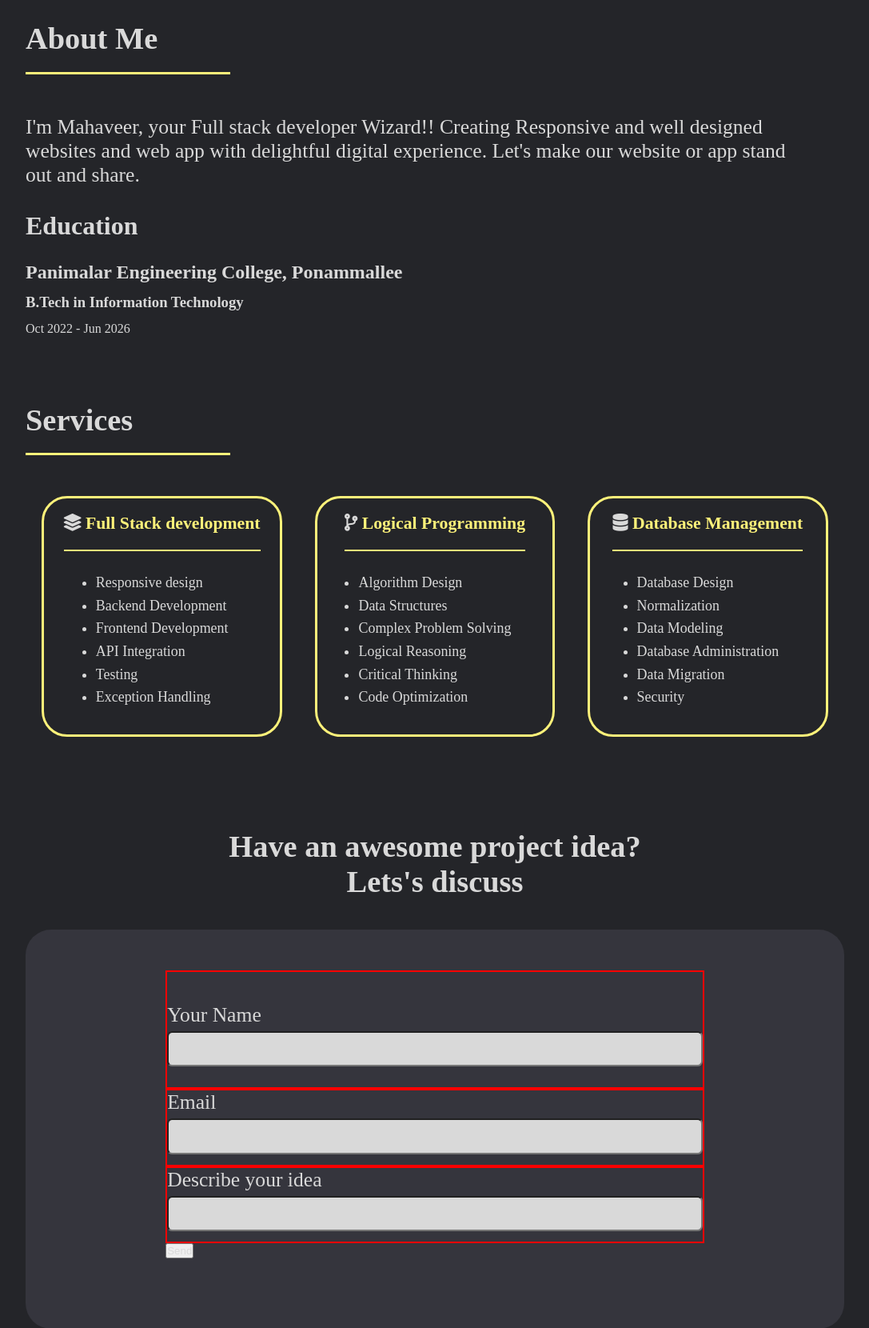
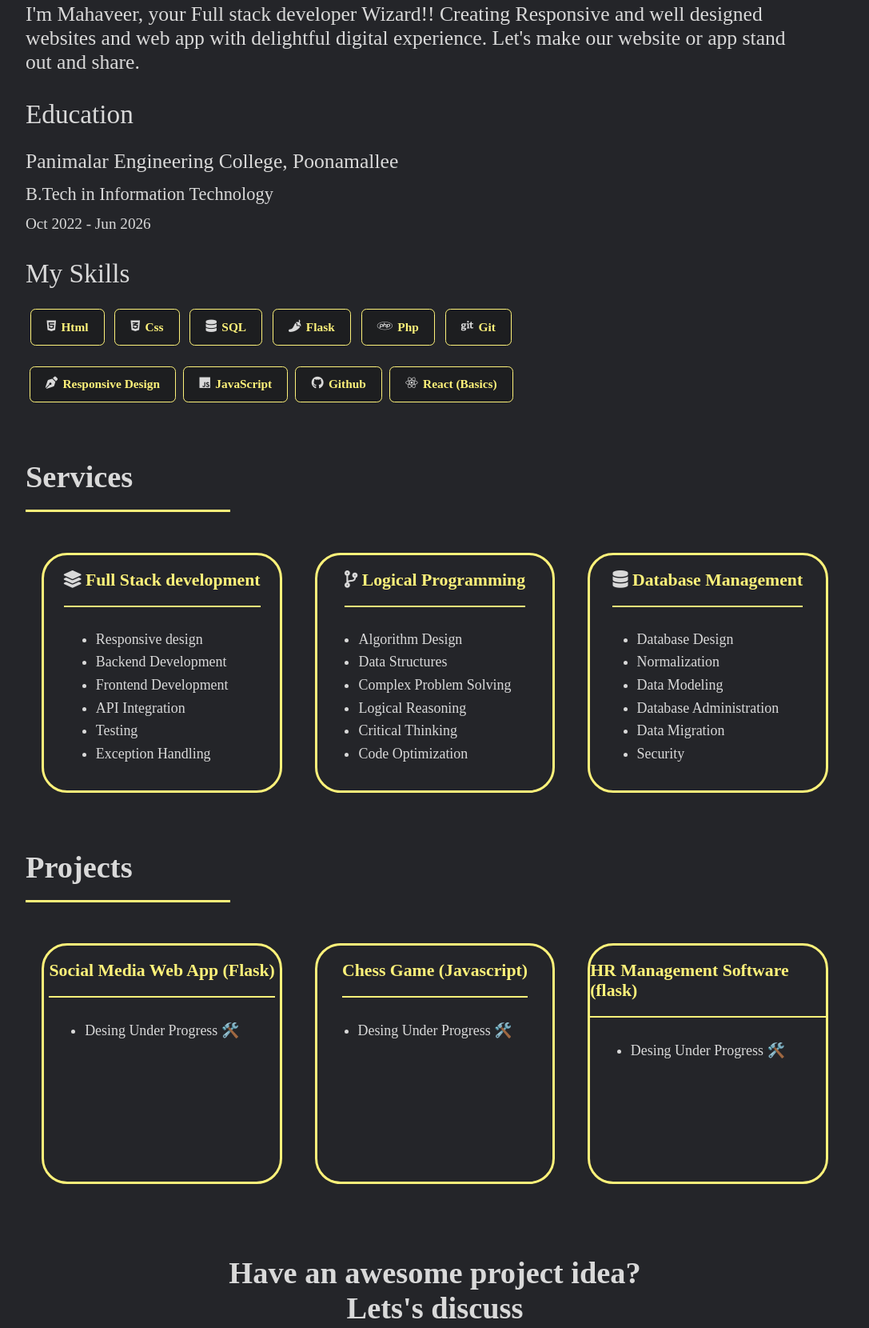
Before and after one commit to Mahaveer1013/portfolio, a plain HTML site: page index.html in a window 1280 px wide. Shown: the part 812-2472 px from the top of the page at 80% size, without its empty margins (96-1183 px from the left). Drawn offline with Linux system fonts and the light colour scheme.

Commit message:
project under progress

```diff
--- a/index.html
+++ b/index.html
@@ -17,27 +17,27 @@
     </div>
     <ul class="nav-list">
         <li>
-            <a href="" class="home-Btn">Home</a>
+            <a href="#card" class="home-Btn">Home</a>
         </li>
         <li>
-            <a href="" class="about-Btn">About</a>
+            <a href="#about-me" class="about-Btn">About</a>
         </li>
         <li>
-            <a href="" class="service-Btn">Service</a>
+            <a href="#services" class="service-Btn">Service</a>
         </li>
         <li>
-            <a href="" class="project-Btn">Project</a>
+            <a href="#projects" class="project-Btn">Project</a>
         </li>
         <li>
             <a href="" class="blog-Btn">Blog</a>
         </li>
         <li>
-            <button class="contact-me">Contact Me</button>
+            <a href="#contact-me" class="contact-me">Contact Me</a>
         </li>
     </ul>
 </nav>
 <div class="content">
-    <div class="card">
+    <div class="card" id="card">
         <div class="card-left">
             <div class="card-left-top">
                 <p class="header-card name">I'm Mahaveer</p>
@@ -53,7 +53,7 @@
             <!-- <img src="resources/resources/WhatsApp Image 2024-01-11 at 18.56.07_cc1e0d0f-modified.png" class="yellow-profile-pic" alt=""> -->
         </div>
     </div>
-    <div class="section about-me">
+    <div class="section about-me" id="about-me">
         <div class="section-heading">
             <p class="heading">About Me</p>
         </div>
@@ -61,12 +61,25 @@
             I'm Mahaveer, your Full stack developer Wizard!! Creating Responsive and well designed websites and web app with
             delightful digital experience. Let's make our website or app stand out and share.
         </p>
-        <h1 class="education">Education</h1>
-        <h2 class="edu">Panimalar Engineering College, Ponammallee</h2>
-        <h3 class="edu">B.Tech in Information Technology</h3>
+        <p class="education">Education</p>
+        <p class="edu1">Panimalar Engineering College, Poonamallee</p>
+        <p class="edu2">B.Tech in Information Technology</p>
         <p class="edu">Oct 2022 - Jun 2026</p>
+        <p class="education">My Skills</p>
+        <div class="my-skills">
+            <div class="skill html"><i class="fab fa-html5"></i> Html</div>
+            <div class="skill css"><i class="fab fa-css3-alt"></i> Css</div>
+            <div class="skill sql"><i class="fas fa-database"></i>  SQL</div>
+            <div class="skill flask"><i class="fas fa-pepper-hot"></i> Flask</div>
+            <div class="skill php"><i class="fab fa-php"></i> Php</div>
+            <div class="skill git"><i class="fab fa-git"></i> Git</div>
+            <div class="skill res-design"><i class="fas fa-pen-nib"></i> Responsive Design</div>
+            <div class="skill js"><i class="fab fa-js"></i> JavaScript</div>
+            <div class="skill github"><i class="fab fa-github"></i> Github</div>
+            <div class="skill react"><i class="fab fa-react"></i>  React (Basics)</div>
+        </div>
     </div>
-    <div class="section services">
+    <div class="section services" id="services">
         <div class="section-heading">
             <p class="heading">Services</p>
         </div>
@@ -118,7 +131,44 @@
             </div>
         </div>
     </div>
-    <div class="section-contact-me">
+    <div class="section projects" id="projects">
+        <div class="section-heading">
+            <p class="heading">Projects</p>
+        </div>
+        <div class="project-content">
+            <div class="service-div frontend-service">
+                <div class="topic">
+                    Social Media Web App (Flask)
+                </div>
+                <div class="points-div">
+                    <ul class="points">
+                        <li>Desing Under Progress 🛠️</li>
+                    </ul>
+                </div>
+            </div>
+            <div class="service-div backend-service">
+                <div class="topic">
+                    Chess Game (Javascript)
+                </div>
+                <div class="points-div">
+                    <ul class="points">
+                        <li>Desing Under Progress 🛠️</li>
+                    </ul>
+                </div>
+            </div>
+            <div class="service-div database-management">
+                <div class="topic">
+                    HR Management Software (flask)
+                </div>
+                <div class="points-div">
+                    <ul class="points">
+                        <li>Desing Under Progress 🛠️</li>
+                    </ul>
+                </div>
+            </div>
+        </div>
+    </div>
+    <div class="section-contact-me" id="contact-me">
         <div class="contact-me-heading-div">
             <p class="contact-me-heading">Have an awesome project idea?<p>
             <p> Lets's discuss</p>
@@ -126,18 +176,18 @@
         <div class="section contact-me-form-div">
             <form class="contact-me-form">
                 <div class="name">
-                    <label for="name">Your Name</label><br>
-                    <input type="text" id="name" class="contact-me-name"/>
+                    <label for="contact-me-name">Your Name</label><br>
+                    <input type="text" id="contact-me-name" class="contact-me-name" required/>
                 </div>
                 <div class="email">
-                    <label for="email">Email</label><br>
-                    <input type="text" id="email" class="contact-me-email"/>
+                    <label for="contact-me-email">Email</label><br>
+                    <input type="text" id="contact-me-email" class="contact-me-email" required/>
                 </div>
                 <div class="description">
                     <label for="description">Describe your idea</label><br>
-                    <input type="textarea" id="description" class="contact-me-description"/>
+                    <input type="textarea" id="description" class="contact-me-description" required/>
                 </div>
-                <button type="submit" class="submit-contact-me">Send</button>
+                <a type="submit" id="submit-contact-me" class="submit-contact-me">Send</a>
             </form>
         </div>
     </div>
--- a/style.css
+++ b/style.css
@@ -2,6 +2,9 @@
   margin: 0;
   padding: 0;
   color: #d9d9d9;
+}
+html{
+  scroll-behavior: smooth;
 }
 body{
   background: #242529;
@@ -45,7 +48,7 @@ nav {
     position: sticky; */
 }
 .logo {
-  margin: 2vw 4% 2vw 8%;
+  margin: 2vw 4% 1vw 8%;
 }
 .logo-name {
   font-size: 3vw;
@@ -53,7 +56,7 @@ nav {
 }
 .content{
   position: absolute;
-  top: 12vw;
+  top: 6vw;
   width: 100vw;
   display: flex;
   align-items: center;
@@ -69,7 +72,7 @@ nav {
   border-radius: 2.5vw;
   width: 80vw;
   height:35vw;
-  margin-bottom: 8vw;
+  margin-bottom: 3vw;
 }
 .card-left{
   display: flex;
@@ -160,14 +163,51 @@ p,h1,h2,h3{
   font-size: 2vw;
 }
 .education{
-  padding-bottom: 2vw;
+  font-size: 2.6vw;
+  font-weight: 500;
+}
+.edu1{
+  padding-top: 2vw;
+  padding-bottom: 1vw;
+  font-size: 2vw;
+  font-weight: 500;
+}
+.edu2{
+  padding-bottom: 1vw;
+  font-size: 1.75vw;
+  font-weight: 500;
 }
 .edu{
-  padding-bottom: 1vw;
+  padding-bottom: 2.5vw;
+  font-size: 1.5vw;
 }
-.service-content{
+.my-skills{
   display: flex;
   justify-content: space-around;
+  flex-wrap: wrap;
+  width: 48vw;
+}
+.skill{
+  display: flex;
+  justify-content: space-between;
+  width: auto;
+  font-size: 1.2vw;
+  margin-top: 2vw;
+  height: auto;
+  background-color:#1d1e20;
+  color:#fef27a ;
+  border: 1px solid #fef27a;
+  border-radius: 0.5vw;
+  padding: 1vw 1.5vw;
+  font-weight: bold;
+}
+.skill i{
+  padding-right: 0.5vw;
+}
+.service-content,.project-content{
+  display: flex;
+  justify-content: space-around;
+
 }
 .service-div{
   border-radius: 2.5vw;
@@ -194,9 +234,9 @@ p,h1,h2,h3{
 }
 .section-contact-me{
   color: #d9d9d9;
-  margin-top: 5vw;
+  margin-top: 1vw;
   padding: 1.5vw 0;
-  padding-top: 4vw;
+  padding-top: 6vw;
   border-radius: 2.5vw;
   width: 80vw;
   height:auto;
@@ -210,36 +250,45 @@ p,h1,h2,h3{
   display: flex;
   align-items: center;
   flex-direction: column;
-  margin-bottom: 3vw;
+  margin-bottom: 1.5vw;
 }
-.contact-me-form-div{
+.contact-me-form{
   background-color: #35353d;
-  display: flex;
-  align-items: center;
-  justify-content: space-around;
   border-radius: 2.5vw;
   width: 80vw;
-  height:35vw;
+  height:40vw;
+  border: #35353d;
   margin-bottom: 8vw;
   display: flex;
   flex-direction: column;
-  justify-content: space-between;
+  justify-content: center;
   align-items: center;
 }
+.contact-me-description{
+  height: 5vw;
+}
 .contact-me-form-div div{
-  border: red 2px solid;
+  padding-bottom: 2vw;
 }
 .contact-me-form label{
   font-size: 2vw;
 }
 .contact-me-form input{
-  width: 50vw;
-  padding: 1vw;
+  width: 40vw;
+  padding: 0.7vw;
   background-color: #d9d9d9;
   margin-top: 0.4vw;
+  color: #1d1e20;
+  font-size: 1.2vw;
+  font-weight: 1.5vw;
   margin-bottom: 1vw;
   border-radius: 0.5vw;
 }
 .submit-contact-me{
-
+  padding: 0.5vw 2vw;
+  background-color: #fef27a;
+  font-size: 2vw;
+  font-weight: 700;
+  color: #242529;
+  border-radius: 2vw;
 }
```
